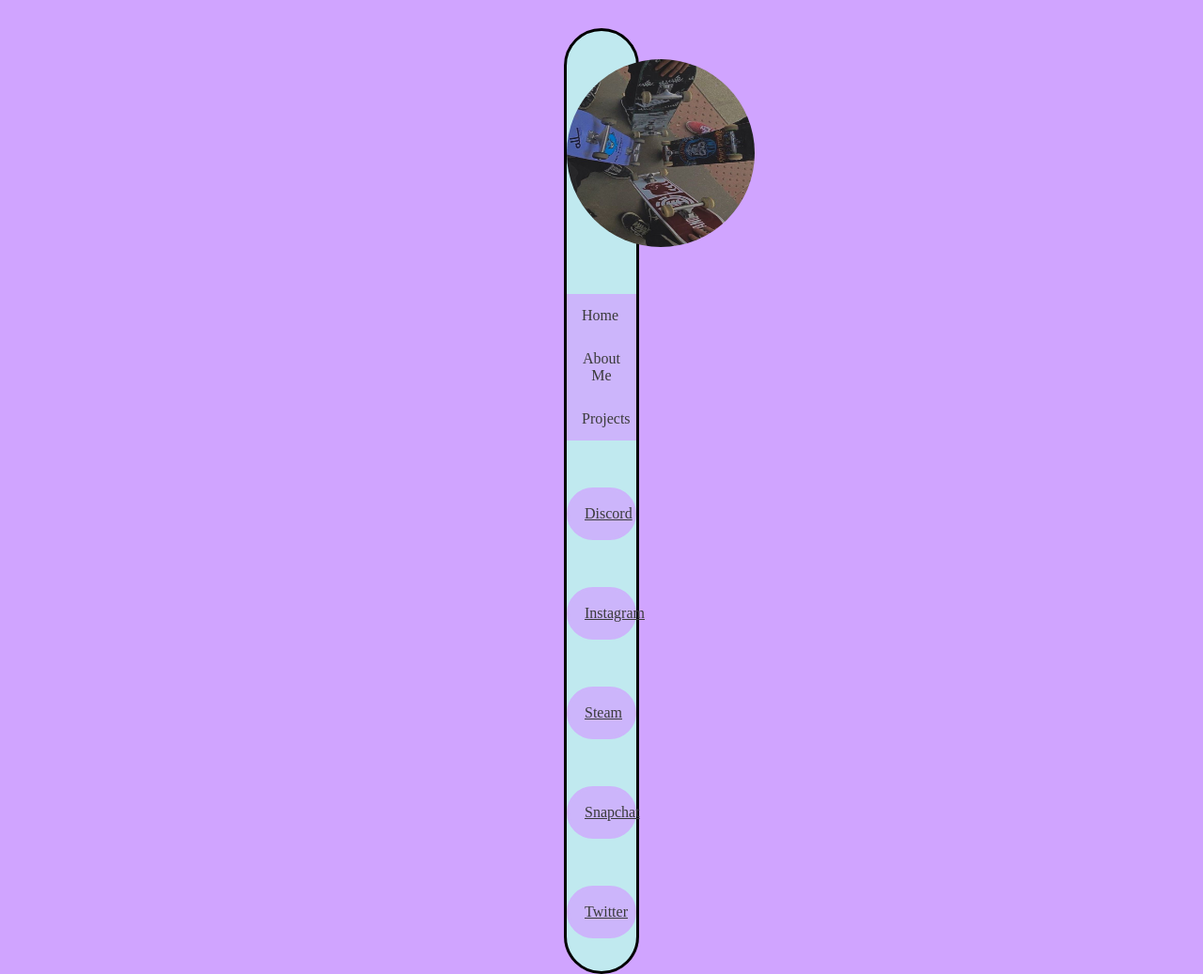
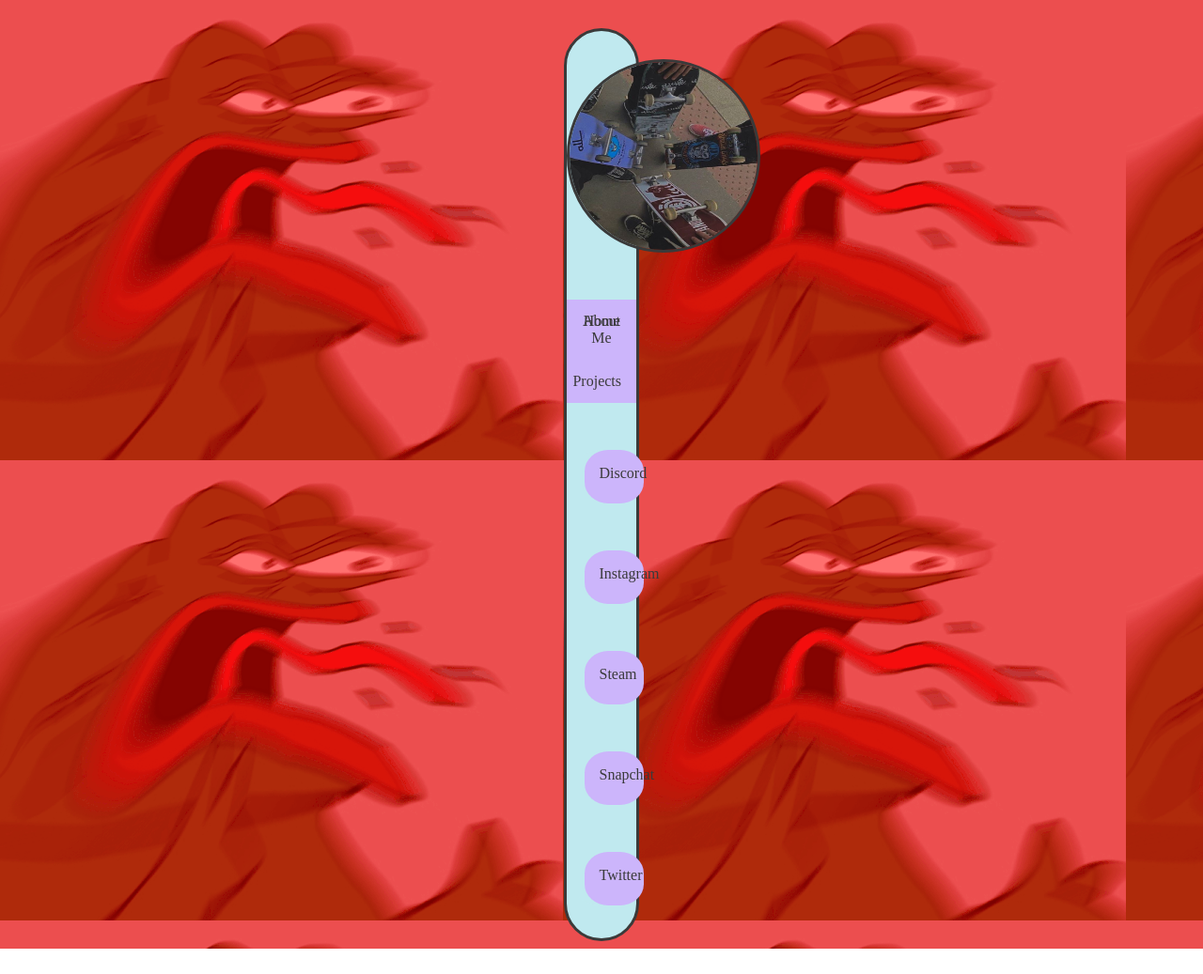
Before and after one commit to p0enix01/p0enix01.github.io, a plain HTML site: page index.html in a window 1280 px wide. Shown: the whole page at 94% size. After the commit the page ends 1010 px from the top, so only its background shows below. Drawn offline with Linux system fonts and the light colour scheme.

Commit message:
Update Harry.css

```diff
--- a/Harry.css
+++ b/Harry.css
@@ -1,12 +1,14 @@
 html {
-    background-color: #d0a4ff;
-/*    background-image: url("/home/cameron/Music/Nothing to see here this is a very safe nothing to see just look somewhere else not suspitious definatly not loads of hentia and drugs and hacker stuff/Pepe/Cactus Pepe.gif");*/
+    /*background-color: #d0a4ff;*/
+    background-image: url("img/TOMFOOLERY.gif");
 }
 
 
 body {
     border-style: solid;
     border-radius: 50px;
+    border-color: #3a3a3a;
+
     margin-top: 30px;
     margin-left: 600px;
     margin-right: 600px;
@@ -16,7 +18,10 @@ body {
 
 
 .profile img {
+    border-style: solid;
     border-radius: 50%;
+    border-color: #3a3a3a;
+
     height: 200px;
     width: 200px;
 
@@ -48,6 +53,17 @@ body {
     color: #3a3a3a;
 }
 
+.middleMiddleBarBoi a {
+    float: none;
+    position: absolute;
+    /*    left: 920px;*/
+    left: 47.25%;
+}
+
+.rightMiddleBarBoi {
+    float: right;
+}
+
 
 .socialLinks {
     background-color: #c0e9ef;
@@ -59,20 +75,21 @@ body {
     padding: 16px;
     color: #3a3a3a;
 
-    border-style: solid;
-    border-radius: 75px;
-    border-color: #CCB5FB;
+    width: 42%;
+    height: 25px;
+    border-radius: 40%;
     border-spacing: 8px;
 
     display: block;
-    margin-left: auto;
-    margin-right: auto;
+    margin-left: 25%;
+    margin-right: 25%;
     margin-top: 50px;
     margin-bottom: 35px;
 
     background-color: #CCB5FB;
 
     text-align: center;
+    text-decoration: none;
 }
 
 .socialLinks a:hover {
```
